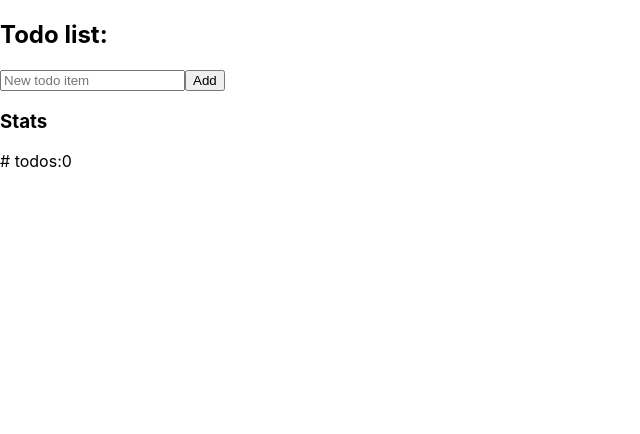
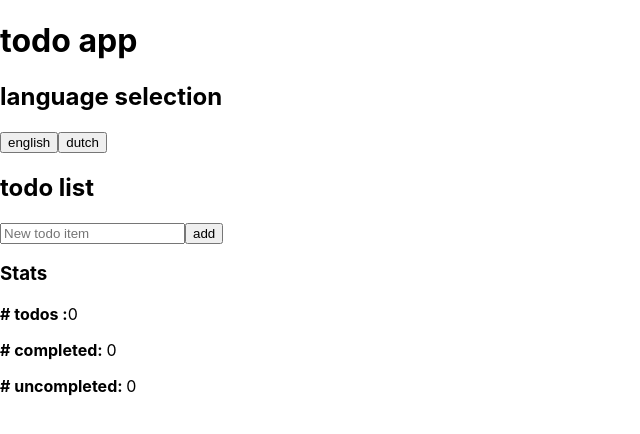
Before and after one commit to RobinVdBroeck/hooks-example, a React (Vite) app: page / in a window 1280 px wide. Shown: the top 434 px of the page, without its empty margins (0-640 px from the left). Built offline with nearby package versions, Linux system fonts and the light colour scheme.

Commit message:
Complete example

```diff
--- a/package.json
+++ b/package.json
@@ -11,6 +11,7 @@
     "format": "prettier . --write"
   },
   "dependencies": {
+    "prop-types": "^15.8.1",
     "react": "^17.0.2",
     "react-dom": "^17.0.2",
     "react-error-boundary": "^3.1.4",
--- a/src/App.jsx
+++ b/src/App.jsx
@@ -1,7 +1,15 @@
 import React from "react";
 import { v4 as uuid } from "uuid";
+import * as PropTypes from "prop-types";
+import en from "./translations/en.json";
+import nl from "./translations/nl.json";
 
 class App extends React.Component {
+  static languages = {
+    en,
+    nl,
+  };
+
   constructor(props) {
     super(props);
 
@@ -10,23 +18,70 @@ class App extends React.Component {
       newTodo: {
         id: uuid(),
         text: "",
+        completed: false,
       },
+      selectedLanguage: "en",
     };
-
-    this.onChange = this.onChange.bind(this);
-    this.addTodo = this.addTodo.bind(this);
   }
 
   render() {
     return (
       <>
-        <h2>Todo list:</h2>
+        <h1>
+          <LanguageText
+            languages={App.languages}
+            selectedLanguage={this.state.selectedLanguage}
+            translationKey="todo-app"
+          />
+        </h1>
+        <h2>
+          <LanguageText
+            languages={App.languages}
+            selectedLanguage={this.state.selectedLanguage}
+            translationKey="language-selection"
+          />
+        </h2>
+        <div>
+          <button onClick={this.setLanguage("en")}>
+            <LanguageText
+              languages={App.languages}
+              selectedLanguage={this.state.selectedLanguage}
+              translationKey="english"
+            />
+          </button>
+          <button onClick={this.setLanguage("nl")}>
+            <LanguageText
+              languages={App.languages}
+              selectedLanguage={this.state.selectedLanguage}
+              translationKey="dutch"
+            />
+          </button>
+        </div>
+        <h2>
+          <LanguageText
+            languages={App.languages}
+            selectedLanguage={this.state.selectedLanguage}
+            translationKey="todo-list"
+          />
+        </h2>
         <ul>
           {this.state.todos.map((todo) => (
-            <TodoItem key={todo.id} todo={todo} />
+            <TodoItem
+              key={todo.id}
+              text={todo.text}
+              selectedLanguage={this.state.selectedLanguage}
+              languages={App.languages}
+              completed={todo.completed}
+              onCompleteChange={this.onCompleteChange(todo)}
+            />
           ))}
           {this.state.newTodo.text !== "" && (
-            <TodoItem todo={this.state.newTodo} />
+            <TodoItem
+              text={this.state.newTodo.text}
+              selectedLanguage={this.state.selectedLanguage}
+              languages={App.languages}
+              draft
+            />
           )}
         </ul>
         <input
@@ -35,20 +90,29 @@ class App extends React.Component {
           onChange={this.onChange}
         />
         <button type="button" onClick={this.addTodo}>
-          Add
+          <LanguageText
+            languages={App.languages}
+            selectedLanguage="en"
+            translationKey="add"
+          />
         </button>
-        <div>
-          <h3>Stats</h3>
-          <p>
-            <bold># todos:</bold>
-            {this.state.todos.length}
-          </p>
-        </div>
+        <Stats
+          todos={this.state.todos}
+          languages={App.languages}
+          selectedLanguage={this.state.selectedLanguage}
+        />
       </>
     );
   }
 
-  onChange($e) {
+  setLanguage = (lang) => () => {
+    this.setState((state) => ({
+      ...state,
+      selectedLanguage: lang,
+    }));
+  };
+
+  onChange = ($e) => {
     this.setState((state) => ({
       ...state,
       newTodo: {
@@ -56,9 +120,9 @@ class App extends React.Component {
         text: $e.target.value,
       },
     }));
-  }
+  };
 
-  addTodo() {
+  addTodo = () => {
     if (this.state.newTodo.text.trim() === "") {
       return;
     }
@@ -77,13 +141,151 @@ class App extends React.Component {
         text: "",
       },
     }));
+  };
+
+  onCompleteChange = (item) => {
+    return (completed) => {
+      this.setState((state) => {
+        let todos = [...state.todos];
+        const idx = todos.findIndex((todo) => todo === item);
+        if (idx == -1) {
+          throw new Error();
+        }
+        todos[idx] = { ...todos[idx], completed };
+        return {
+          ...state,
+          todos,
+        };
+      });
+    };
+  };
+}
+
+class Stats extends React.Component {
+  static propTypes = {
+    languages: PropTypes.shape({ en: PropTypes.object, nl: PropTypes.object })
+      .isRequired,
+    selectedLanguage: PropTypes.string.isRequired,
+    todos: PropTypes.array.isRequired,
+  };
+
+  render() {
+    const { languages, selectedLanguage, todos } = this.props;
+    const [completed, notCompleted] = todos.reduce(
+      ([completed, notCompleted], todo) => {
+        if (todo.completed) {
+          return [completed + 1, notCompleted];
+        }
+        return [completed, notCompleted + 1];
+      },
+      [0, 0]
+    );
+
+    return (
+      <div>
+        <h3>Stats</h3>
+        <p>
+          <strong>
+            #{" "}
+            <LanguageText
+              languages={languages}
+              selectedLanguage={selectedLanguage}
+              translationKey="todos"
+            />{" "}
+            :
+          </strong>
+          <span>{todos.length}</span>
+        </p>
+        <p>
+          <strong>
+            #{" "}
+            <LanguageText
+              languages={languages}
+              selectedLanguage={selectedLanguage}
+              translationKey="completed"
+            />
+            :{" "}
+          </strong>
+          <span>{completed}</span>
+        </p>
+        <p>
+          <strong>
+            #{" "}
+            <LanguageText
+              languages={languages}
+              selectedLanguage={selectedLanguage}
+              translationKey="uncompleted"
+            />
+            :{" "}
+          </strong>
+          <span>{notCompleted}</span>
+        </p>
+      </div>
+    );
   }
 }
 
 class TodoItem extends React.Component {
+  static propTypes = {
+    languages: PropTypes.shape({ en: PropTypes.object, nl: PropTypes.object })
+      .isRequired,
+    selectedLanguage: PropTypes.string.isRequired,
+    text: PropTypes.string.isRequired,
+    completed: PropTypes.bool.isRequired,
+    draft: PropTypes.bool,
+  };
+  static defaultProps = {
+    draft: false,
+  };
+
+  constructor(props) {
+    super(props);
+    this.handleClick = this.handleClick.bind(this);
+  }
+
   render() {
-    const { todo } = this.props;
-    return <li>{todo.text}</li>;
+    const { text, completed, draft, languages, selectedLanguage } = this.props;
+    return (
+      <li>
+        <span>{text}</span>
+        {!draft && (
+          <button onClick={this.handleClick}>
+            {!draft && (
+              <LanguageText
+                languages={languages}
+                selectedLanguage={selectedLanguage}
+                translationKey={completed ? "uncomplete" : "complete"}
+              />
+            )}
+          </button>
+        )}
+      </li>
+    );
+  }
+
+  handleClick($e) {
+    const { onCompleteChange, completed } = this.props;
+    $e.preventDefault();
+    onCompleteChange(!completed);
+  }
+}
+
+class LanguageText extends React.Component {
+  static propTypes = {
+    languages: PropTypes.shape({ en: PropTypes.object, nl: PropTypes.object })
+      .isRequired,
+    selectedLanguage: PropTypes.string.isRequired,
+    translationKey: PropTypes.string.isRequired,
+  };
+
+  render() {
+    const { languages, selectedLanguage, translationKey } = this.props;
+    return (
+      <span>
+        {languages?.[selectedLanguage]?.[translationKey] ??
+          "not-found:`" + translationKey + "`"}
+      </span>
+    );
   }
 }
 
--- /dev/null
+++ b/src/translations/en.json
@@ -0,0 +1,15 @@
+{
+    "todo-app": "todo app",
+    "language-selection": "language selection",
+    "english": "english",
+    "dutch": "dutch",
+    "add": "add",
+    "todo": "todo",
+    "todos": "todos",
+    "complete": "complete",
+    "uncomplete": "uncomplete",
+    "completed": "completed",
+    "uncompleted": "uncompleted",
+    "new-todo-item": "new todo item",
+    "todo-list": "todo list"
+}
--- /dev/null
+++ b/src/translations/nl.json
@@ -0,0 +1,15 @@
+{
+    "todo-app": "tedoen app",
+    "language-selection": "taal keuzes",
+    "english": "Engels",
+    "dutch": "Nederlands",
+    "add": "toevoegen",
+    "todo": "tedoen",
+    "todos": "tedoens",
+    "complete": "maak compleet",
+    "uncomplete": "maak incompleet",
+    "completed": "compleet",
+    "uncompleted": "incompleet",
+    "new-todo-item": "nieuw tedoen item",
+    "todo-list": "tedoen lijst"
+}
```
Also changed, not shown: 1 other file (tests, documents, lock files or other folders).
